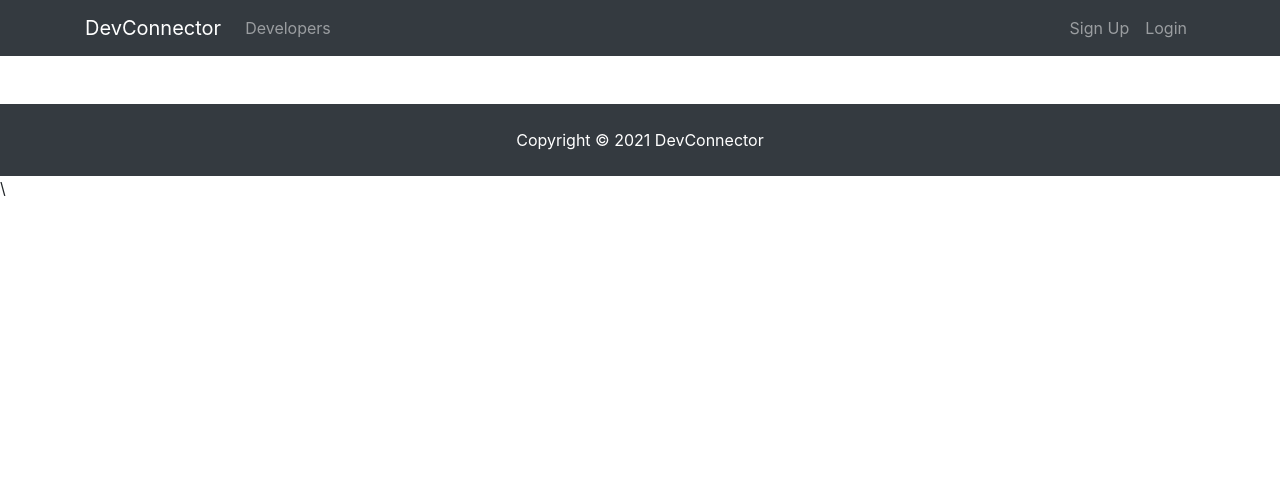
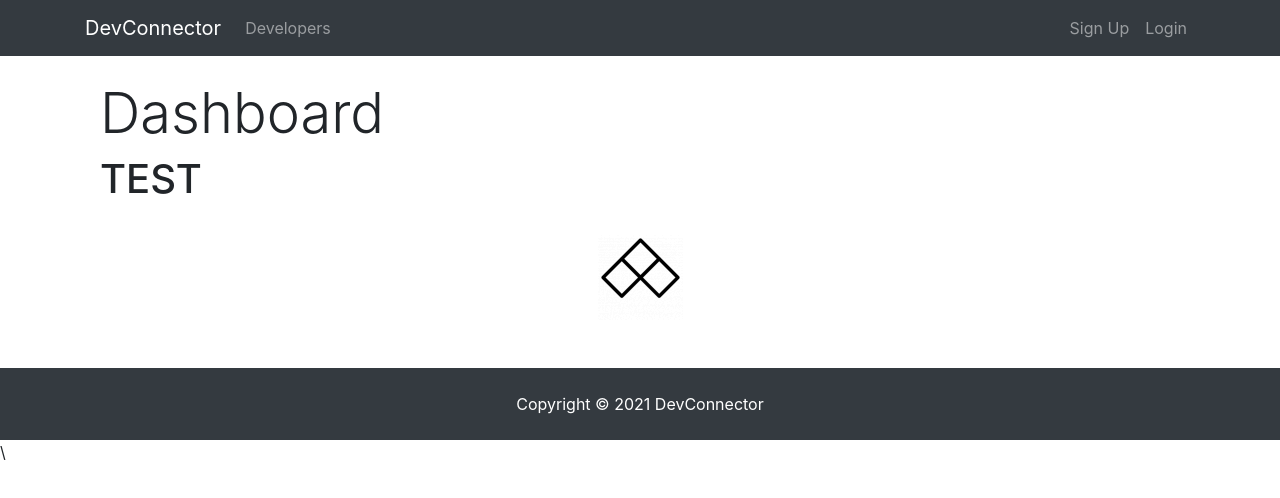
Before and after one commit to frontendpresident/mernApp, a React (Create React App) app in the folder client/: page /dashboard in a window 1280 px wide. Shown: the top 498 px of the page. Built offline with nearby package versions, Linux system fonts and the light colour scheme; no server answers.

Commit message:
added Dashboard component and preloader

```diff
--- a/client/src/App.css
+++ b/client/src/App.css
@@ -1,7 +1,7 @@
 
-img {
+/* img {
   width: 100%;
-}
+} */
 
 .landing {
   position: relative;
--- /dev/null
+++ b/client/src/components/common/Preloader.js
@@ -0,0 +1,12 @@
+import React from 'react'
+import preloader from '../../img/preloader.png'
+
+function Preloader() {
+    return (
+        <div class="text-center">
+            <img src={preloader} classNa="rounded ml-2" alt="..." />
+        </div>
+    )
+}
+
+export default Preloader;
--- a/client/src/components/dashboard/Dashboard.js
+++ b/client/src/components/dashboard/Dashboard.js
@@ -2,6 +2,7 @@ import React from 'react'
 import propTypes from 'prop-types'
 import { connect } from 'react-redux'
 import { getCurrentProfile } from '../../redux/reducers/profileReducer'
+import Preloader from '../common/Preloader'
 
 class Dashboard extends React.Component {
     constructor(props) {
@@ -12,17 +13,49 @@ class Dashboard extends React.Component {
     }
 
     render() {
+        const { user } = this.props.auth
+        const { profile, loading } = this.props.profile
+
+        let dashboardContent;
+
+        if (profile === null || loading) {
+            dashboardContent = <Preloader />
+        }
+        else {
+            dashboardContent = (
+                <h1>test</h1>
+            )
+        }
         return (
             <div>
-
+                <div class="dashboard">
+                    <div class="container">
+                        <div class="row">
+                            <div class="col-md-12">
+                                <h1 class="display-4">Dashboard</h1>
+                                <div class="btn-group mb-4" role="group">
+                                    <h1>TEST</h1>
+                                </div>
+                                {dashboardContent}
+                            </div>
+                        </div>
+                    </div>
+                </div>
             </div>
         )
     }
 }
 
+Dashboard.propTypes = {
+    getCurrentProfile: propTypes.func.isRequired,
+    auth: propTypes.object.isRequired,
+    profile: propTypes.object.isRequired
+}
+
 const mapStateToProps = (state) => {
     return {
-        profile: state.profile
+        profile: state.profile,
+        auth: state.auth
     }
 }
 export default connect(mapStateToProps, { getCurrentProfile })(Dashboard)
--- a/client/src/index.js
+++ b/client/src/index.js
@@ -15,3 +15,6 @@ ReactDOM.render(
 // to log results (for example: reportWebVitals(console.log))
 // or send to an analytics endpoint. Learn more: https://bit.ly/CRA-vitals
 reportWebVitals();
+
+
+//===========> https://github.com/shaily-khare/DevConnector
```
Also changed, not shown: client/src/img/preloader.png (added).
